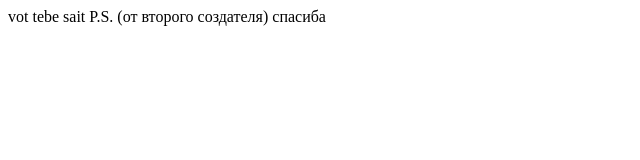
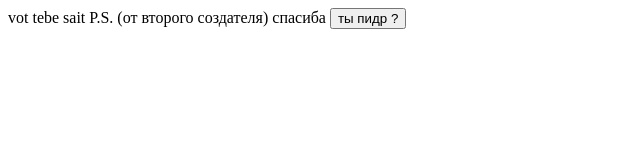
Before and after one commit to Dastent-cop/FigmaFirstwebsite, a website: page public/index.html in a window 1280 px wide. Shown: the whole page, without its empty margins (0-640 px from the left). Drawn offline with Linux system fonts and the light colour scheme.

Commit message:
кнопка новая

```diff
--- a/public/index.html
+++ b/public/index.html
@@ -8,5 +8,6 @@
 <body>
     vot tebe sait
     P.S. (от второго создателя) спасиба
+    <button>ты пидр ?</button>
 </body>
 </html>
```
